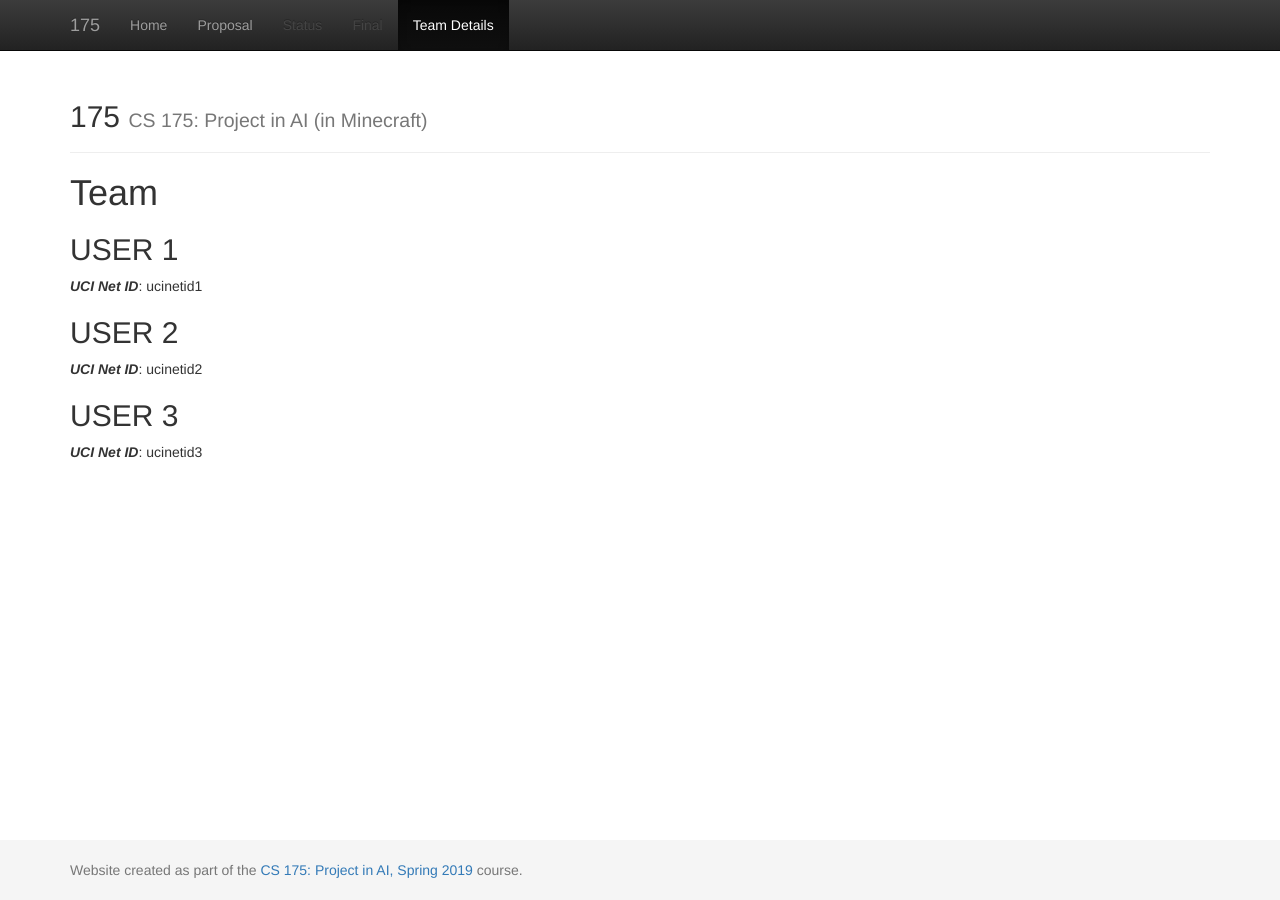
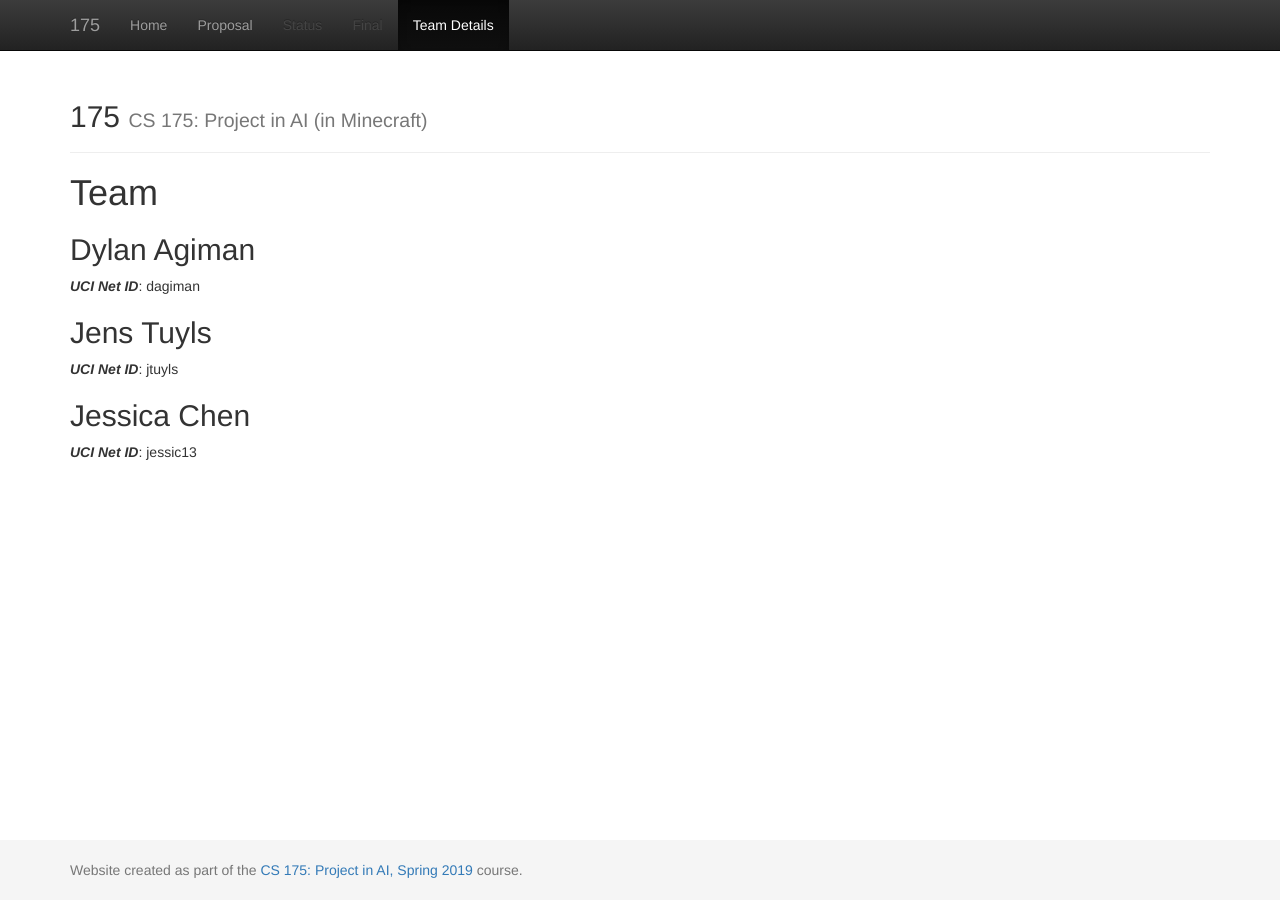
Before and after one commit to DylanAgiman/MuseAI, a Jekyll site: the page built from docs/team.md, in a window 1280 px wide. Built offline with Jekyll 4.4.1, drawn with Linux system fonts in a browser that asks for light colours.

Commit message:
Update team.md

```diff
--- a/docs/team.md
+++ b/docs/team.md
@@ -6,11 +6,11 @@ title:  Team
 # {{ page.title }}
 
 
-## USER 1
-***UCI Net ID***: ucinetid1
+## Dylan Agiman
+***UCI Net ID***: dagiman
 
-## USER 2
-***UCI Net ID***: ucinetid2
+## Jens Tuyls
+***UCI Net ID***: jtuyls
 
-## USER 3
-***UCI Net ID***: ucinetid3
+## Jessica Chen
+***UCI Net ID***: jessic13
```
